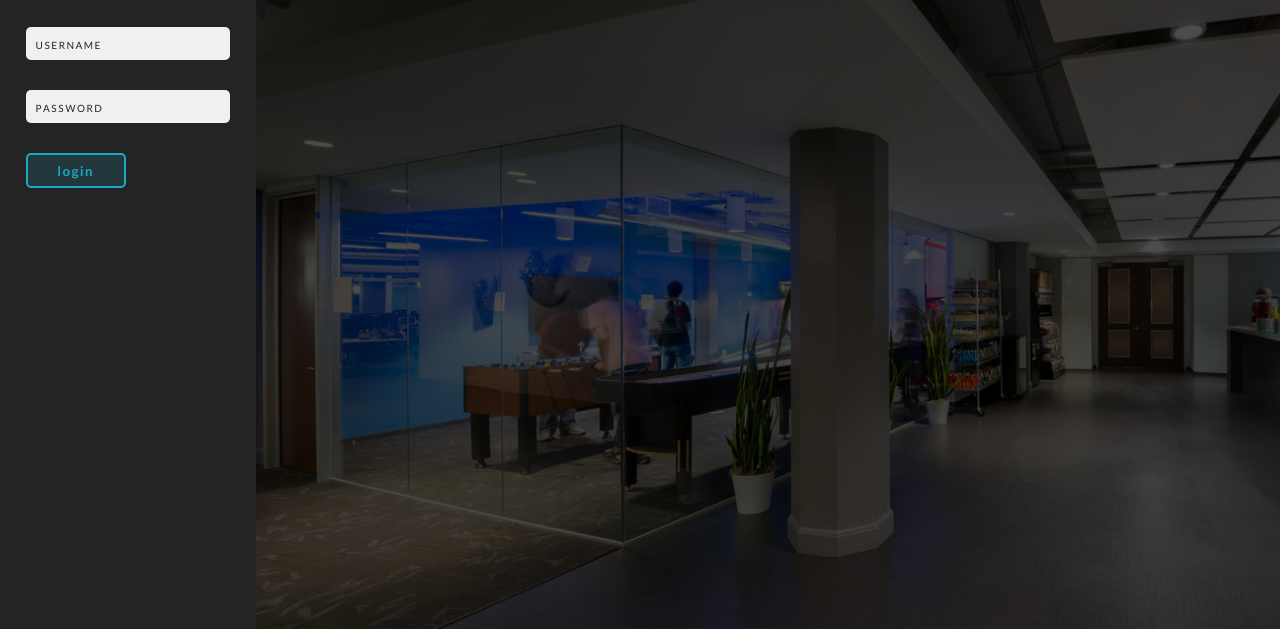
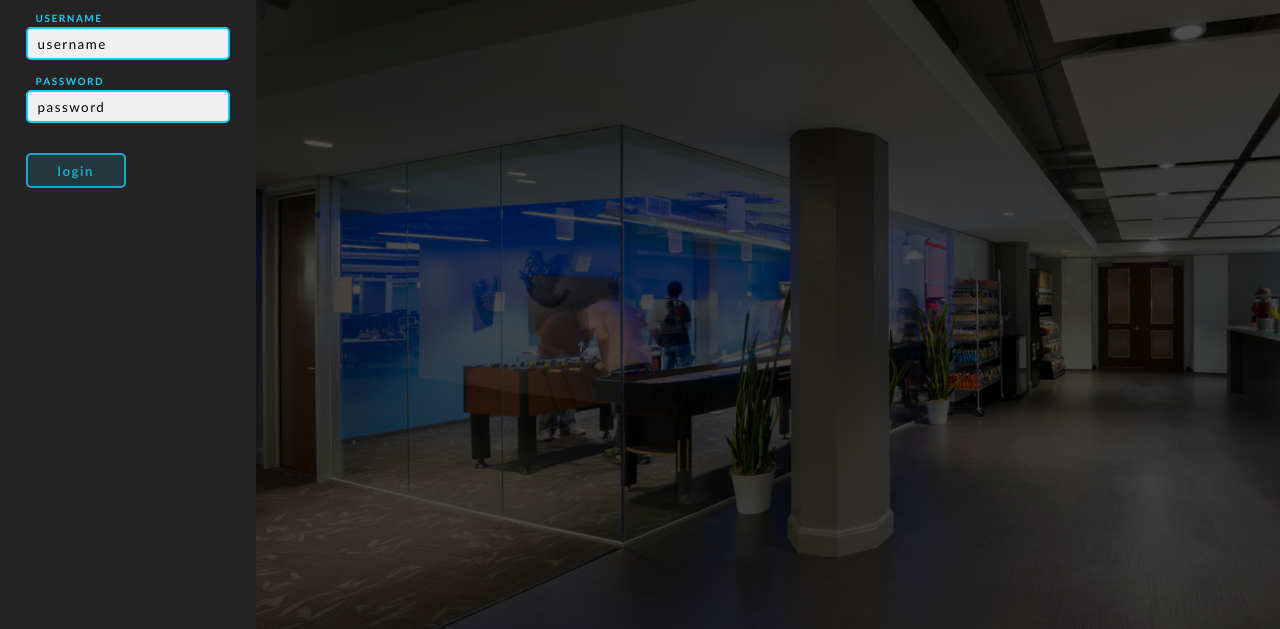
Before and after one commit to utajaraj/blackstone, a website: page login.html in a window 1280 px wide. Shown: the part 171-800 px from the top of the page. Drawn offline with Linux system fonts and the light colour scheme.

Commit message:
fixed yml

```diff
--- a/login.html
+++ b/login.html
@@ -149,12 +149,12 @@
         <div class="inputContainer hidden" id="feedback">
         </div>
         <div class="inputContainer">
-            <input required id="name" type="text" name="username">
-            <label for="name" value="username">Username</label>
+            <input required id="name"  value="username" type="text" name="username">
+            <label for="name">Username</label>
         </div>
         <div class="inputContainer">
-            <input required id="password" type="text" name="password">
-            <label for="password" value="password" type="password">Password</label>
+            <input required id="password" value="password" type="text" name="password">
+            <label for="password"  type="password">Password</label>
         </div>
         <button id="submit">login</button>
     </div>
```
